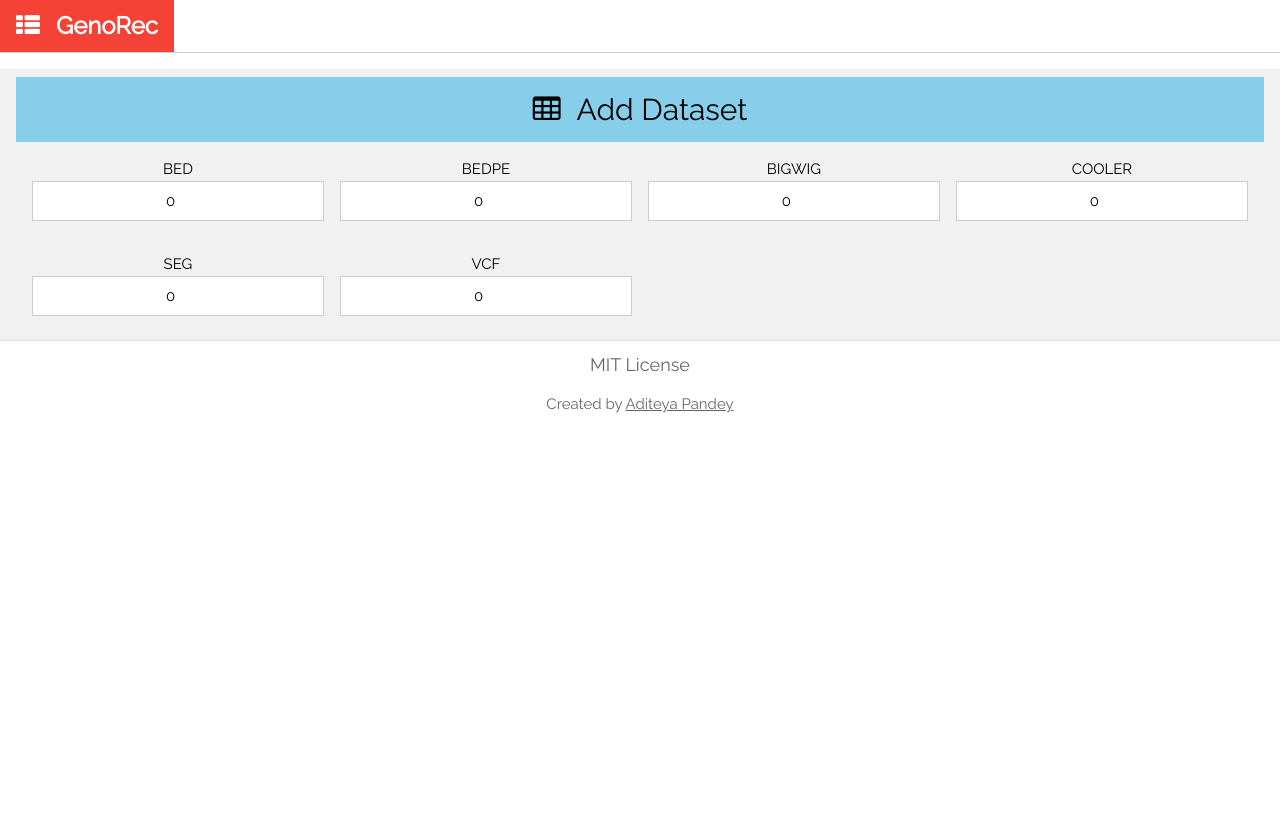
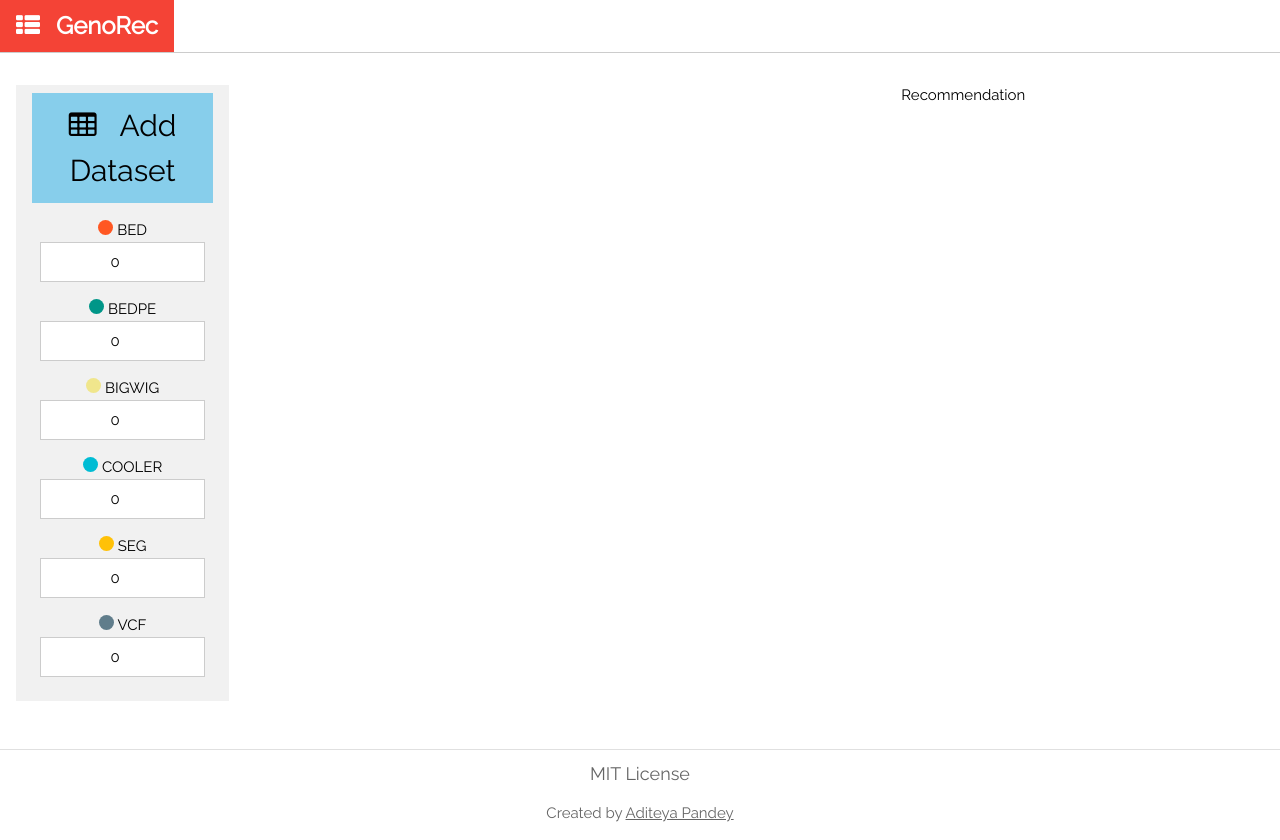
Before and after one commit to aditeyapandey/Genorec-Client, a React (Create React App) app: page / in a window 1280 px wide. Before the commit the page ends 800 px from the top, so only its background shows below. Built offline with nearby package versions, Linux system fonts and the light colour scheme.

Commit message:
changed the layout, added legend and included an option for recommendation

```diff
--- a/src/Inputpage/Inputpage.css
+++ b/src/Inputpage/Inputpage.css
@@ -1,6 +1,6 @@
 @media screen and (min-width: 601px) {
     img{
-    	width:75%
+    	width:40%
     }
 }
 @media screen and (max-width: 600px) {
@@ -8,3 +8,10 @@
     	width:20%
     }
 }
+
+.dot {
+    height: 15px;
+    width: 15px;
+    border-radius: 50%;
+    display: inline-block;
+  }
--- a/src/Inputpage/Inputpage.js
+++ b/src/Inputpage/Inputpage.js
@@ -33,10 +33,11 @@ class Inputpage extends React.Component {
   }
 
   createDivForFileInput(name) {
+    let fileTypeColor = colorScheme[name]
     return (
       <>
-        <div className={"w3-quarter w3-margin-top w3-margin-bottom"}>
-          <label>{name.toUpperCase()}</label>
+        <div className={"w3-margin-top w3-margin-bottom"}>
+          <label>   <span className={"dot "+fileTypeColor}></span> {name.toUpperCase()}</label>
           <input
             className="w3-input w3-border w3-center"
             onChange={this.onChangeFileQuantity}
@@ -55,10 +56,9 @@ class Inputpage extends React.Component {
     let fileTypeToCaps = fileType.toUpperCase()
     let fileTypeColor = colorScheme[fileType]
     let activeFields = fileInputFieldsActive[fileType]
-    console.log(activeFields)
     return (
       <>
-        <div className="w3-third w3-margin-bottom w3-margin-top">
+        <div className="w3-quarter w3-margin-bottom">
           <div className={"w3-container w3-margin w3-center " + fileTypeColor}>
             <h4>{fileTypeToCaps}</h4>
           </div>
@@ -74,12 +74,6 @@ class Inputpage extends React.Component {
                 <option value="3">Option 3</option>
               </select>
             </div>
-            {/* <div class="w3-col s2  w3-center">
-              {" "}
-              <a className="w3-button w3-circle w3-large w3-theme">
-                <i class="fa fa-plus"></i>
-              </a>
-            </div> */}
           </div>
           {/* Assembly Build Dropdown 1 */}
           <div className="w3-margin w3-row">
@@ -96,38 +90,28 @@ class Inputpage extends React.Component {
           </div>
           {/* Interconnection Radio Input */}
           <div className="w3-margin w3-row">
-            <div className="w3-center w3-half">
+
+            <div className="w3-center w3-hover-opacity w3-half">
+              <img
+                src={require("../assets/interconnection_none.png")}
+                class="w3-round"
+                alt="point"
+              />
+              <p> No </p>
+            </div>
+            <div className="w3-center w3-hover-opacity w3-half">
               <img
                 src={require("../assets/interconnection_between.png")}
                 class="w3-round"
-                alt="Interconnection"
-                style={{ width: "25%" }}
+                alt="segment"
               />
-              <p> Interconnection </p>
-            </div>
-            <div className="w3-center w3-quarter">
-              <input
-                class=" w3-center w3-radio"
-                type="radio"
-                name="gender"
-                value="yes"
-              />
-              <label className="w3-center w3-margin-left">Yes</label>
-            </div>
-            <div className="w3-center w3-quarter">
-              <input
-                class="w3-radio w3-center"
-                type="radio"
-                name="gender"
-                value="no"
-                checked
-              />
-              <label className="w3-center w3-margin-left">No</label>
+              <p> Yes </p>
             </div>
           </div>
           {/* Feature Input */}
           <div className="w3-margin w3-row">
-            <div className="w3-center w3-hover-opacity w3-third">
+
+            <div className="w3-center w3-hover-opacity w3-half">
               <img
                 src={require("../assets/pointsparse.png")}
                 class="w3-round"
@@ -135,15 +119,18 @@ class Inputpage extends React.Component {
               />
               <p> Point </p>
             </div>
-            <div className="w3-center w3-hover-opacity w3-third">
+            <div className="w3-center w3-hover-opacity w3-half">
               <img
-                src={require("../assets/segmentsparse.png")}
+                src={require("../assets/segmentcontiguous.png")}
                 class="w3-round"
                 alt="segment"
               />
               <p> Segment </p>
             </div>
-            <div className="w3-center  w3-hover-opacity w3-third">
+          </div>
+          <div className="w3-margin w3-row">
+
+          <div className="w3-center w3-hover-opacity w3-half">
               <img
                 src={require("../assets/pointcontiguous.png")}
                 class="w3-round"
@@ -151,12 +138,20 @@ class Inputpage extends React.Component {
               />
               <p> Contiguous </p>
             </div>
+            <div className="w3-center w3-hover-opacity w3-half">
+              <img
+                src={require("../assets/segmentsparse.png")}
+                class="w3-round"
+                alt="segment"
+              />
+              <p> Sparse </p>
+            </div>
           </div>
           {/* Define the attributes */}
           <div className="w3-margin w3-row">
             <div className="w3-center  w3-hover-opacity w3-third">
               <input className=" w3-input w3-border w3-center" type="number" />
-              <p>Quantitative</p>
+              <p>Quant</p>
             </div>
             <div className="w3-center  w3-hover-opacity w3-third">
               <input className=" w3-input w3-border w3-center" type="number" />
@@ -199,21 +194,26 @@ class Inputpage extends React.Component {
 
     return (
       <>
-        <header className="w3-display-container w3-auto w3-margin-top">
-          <div className="w3-center w3-light-gray w3-padding w3-col">
-            <div className="w3-container w3-light-blue">
+      <div className="w3-row">
+        <div className="w3-display-container w3-content  w3-margin w3-col l2">
+          <div className="w3-center w3-margin-bottom w3-margin-top w3-light-gray w3-padding w3-col">
+            <div className="w3-container  w3-light-blue">
               <h2>
-                <i className="fa fa-table w3-margin-right"></i>Add Dataset
+                <i className="fa fa-table w3-margin-right"></i> Add Dataset
               </h2>
             </div>
             <div className="w3-row-padding">{fileFormatDivs}</div>
-            <button style={{display: this.state.showRecommendButton ? '' : 'none' }} onClick={this.describeData} className="w3-button w3-deep-purple"> Visualization Recommendation</button>
+            <button style={{display: this.state.showRecommendButton ? '' : 'none' }} onClick={this.describeData} className="w3-button w3-deep-purple">  Recommendation</button>
           </div>
-        </header>
+        </div>
 
-        <div className="w3-auto">
+        <div className="w3-display-container w3-col l6">
           <div className="w3-padding-16">
             {this.createDataDescriptionBoxes()}
+          </div>
+        </div>
+        <div className="w3-display-container w3-margin w3-col l2">
+          <p>Recommendation</p>
           </div>
         </div>
       </>
--- a/src/global/globalvar.js
+++ b/src/global/globalvar.js
@@ -8,10 +8,10 @@ export const inputFileFormats = {
 };
 
 export const colorScheme = {
-  bed: "w3-pale-red" ,
-  bedpe: "w3-pale-green",
-  bigwig: "w3-pale-yellow",
-  cooler: "w3-pale-blue",
+  bed: "w3-deep-orange" ,
+  bedpe: "w3-teal",
+  bigwig: "w3-khaki",
+  cooler: "w3-cyan",
   seg: "w3-amber",
   vcf: "w3-blue-gray",
 }
```
Also changed, not shown: src/assets/interconnection_none.png (added).
